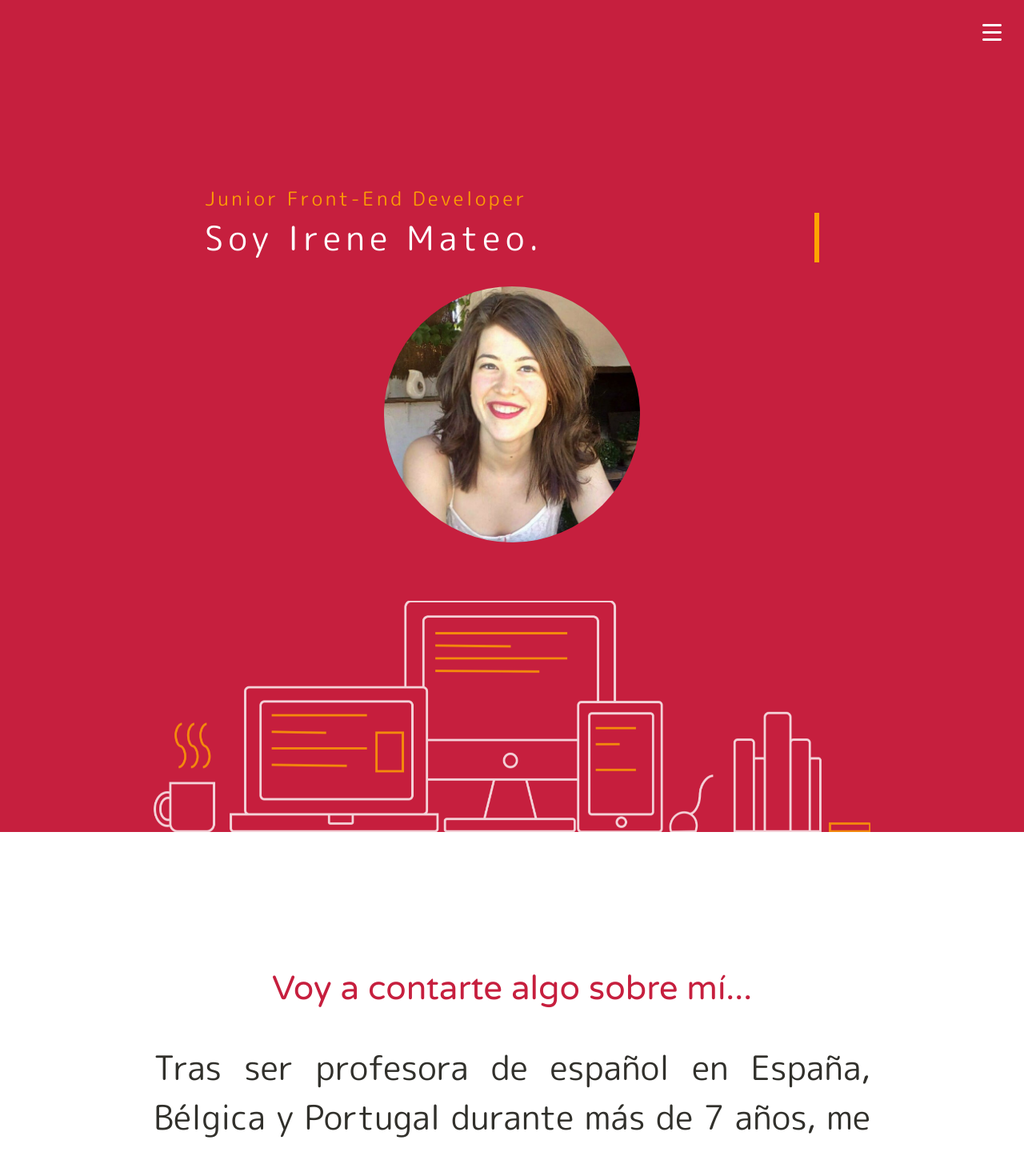
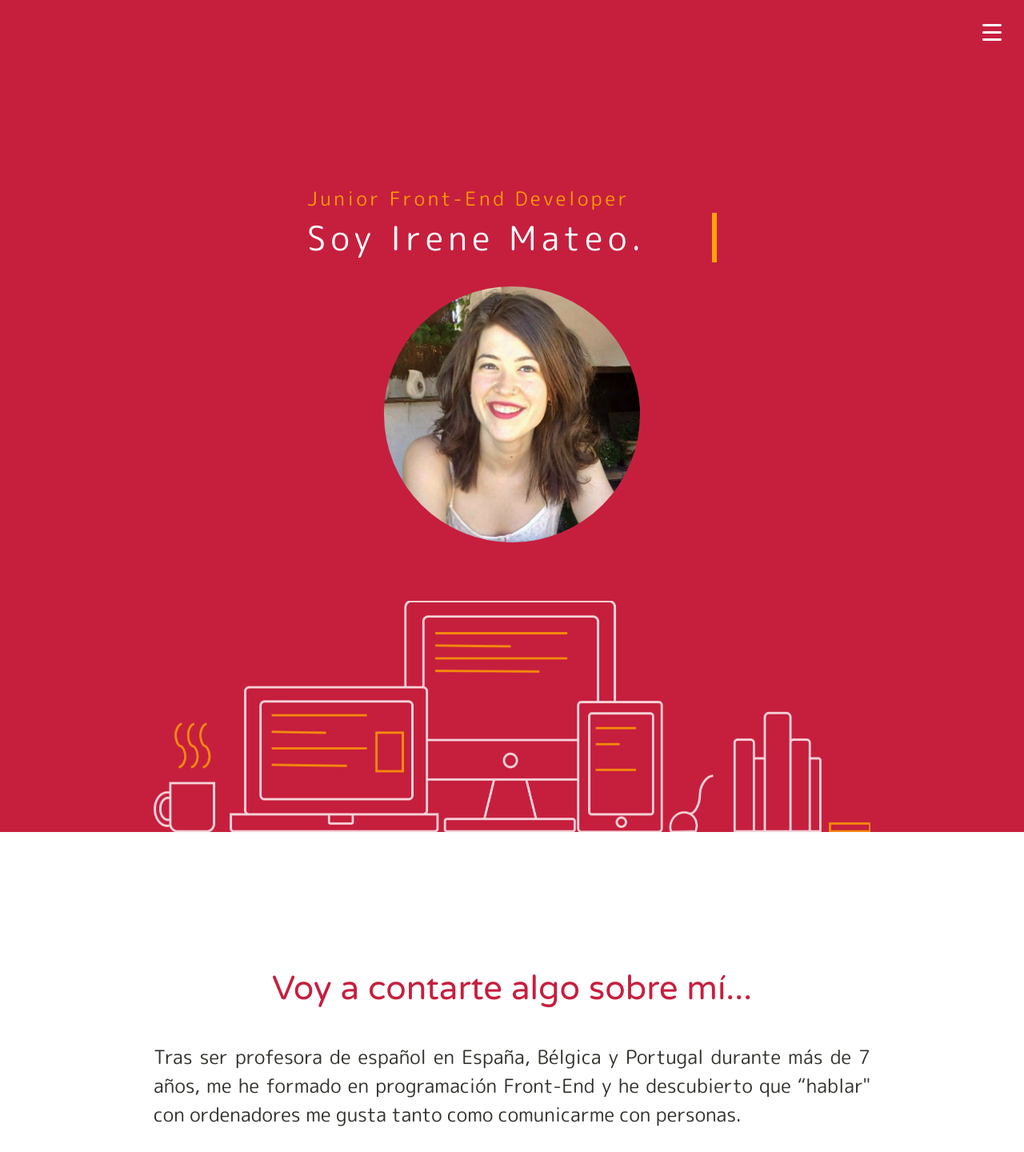
Before and after one commit to irenemherrero/portfolio, a React (Create React App) app: page / in a window 1280 px wide. Shown: the top 1440 px of the page at 80% size. Built offline with nearby package versions, Linux system fonts and the light colour scheme.

Commit message:
finish fixing mediaqueries

```diff
--- a/src/scss/components/_hero.scss
+++ b/src/scss/components/_hero.scss
@@ -5,19 +5,17 @@
   top: 20vh;
 
   @media all and (min-width: 768px) {
-    width: 60vw;
-    margin-left: 20vw;
-    margin-right: 20vw;
+    width: 56vw;
+    margin-left: 23vw;
+    margin-right: 23vw;
     margin-top: 150px;
     top: 10vh;
 }
 
   @media all and (min-width: 1280px) {
-    // position: absolute;
-    // width: 30%;
-    // left: 50%;
-    // top: 20%;
-    // transform: translate(-50%, 0%);
+    width: 40vw;
+    margin-left: 30vw;
+    margin-right: 30vw;
 }
 }
 
--- a/src/scss/components/_typography.scss
+++ b/src/scss/components/_typography.scss
@@ -73,7 +73,7 @@
 }
 
   @media all and (min-width: 1280px) {
-    font-size: $font-size-gig;
+    font-size: $font-size-big-desk;
 }
 }
 
@@ -87,7 +87,7 @@
 }
 
   @media all and (min-width: 1280px) {
-    font-size: $font-size-gig;
+    font-size: $font-size-big-desk;
 }
 }
 
--- a/src/scss/layout/_presentation.scss
+++ b/src/scss/layout/_presentation.scss
@@ -2,8 +2,4 @@
     padding: 10% 15% 0% 15%;
     width: 100vw;
     text-align: justify;
-
-    @media all and (min-width: 1280px) {
-        height: 100vh;
-    }
 }
--- a/src/scss/main.css
+++ b/src/scss/main.css
@@ -192,9 +192,6 @@ body {
   padding: 10% 15% 0% 15%;
   width: 100vw;
   text-align: justify; }
-  @media all and (min-width: 1280px) {
-    .containerPresentation {
-      height: 100vh; } }
 
 .anchor {
   display: block;
@@ -355,11 +352,16 @@ body {
   top: 20vh; }
   @media all and (min-width: 768px) {
     .heroTextContainer {
-      width: 60vw;
-      margin-left: 20vw;
-      margin-right: 20vw;
+      width: 56vw;
+      margin-left: 23vw;
+      margin-right: 23vw;
       margin-top: 150px;
       top: 10vh; } }
+  @media all and (min-width: 1280px) {
+    .heroTextContainer {
+      width: 40vw;
+      margin-left: 30vw;
+      margin-right: 30vw; } }
 
 .preTitleEffect {
   letter-spacing: .15em;
@@ -488,7 +490,7 @@ body {
       font-size: 20px; } }
   @media all and (min-width: 1280px) {
     .fontText {
-      font-size: 42px; } }
+      font-size: 24px; } }
 
 .fontTextHighlight {
   color: #C61F3E;
@@ -500,7 +502,7 @@ body {
       font-size: 20px; } }
   @media all and (min-width: 1280px) {
     .fontTextHighlight {
-      font-size: 42px; } }
+      font-size: 24px; } }
 
 .paragraphTitle {
   color: #C61F3E;
```
